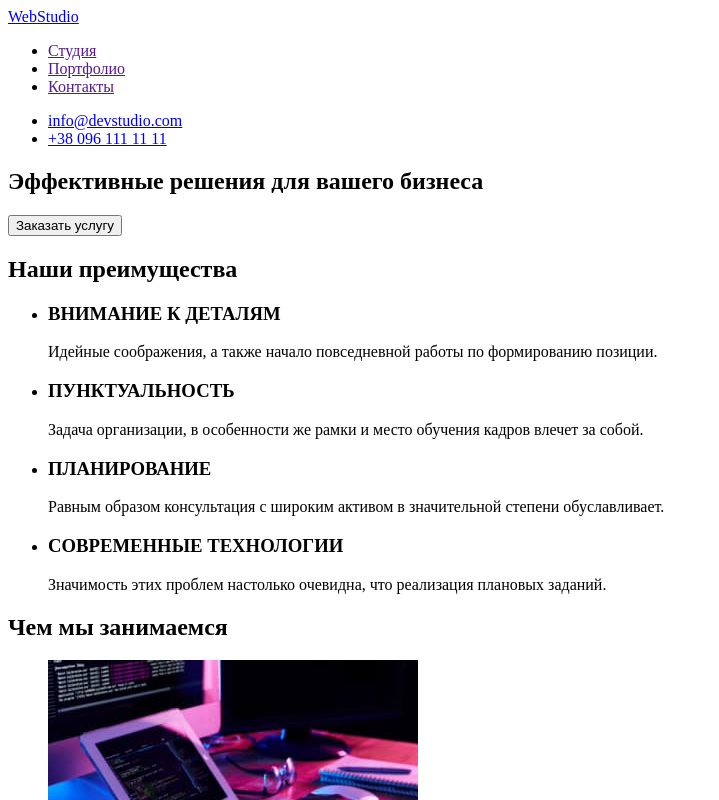
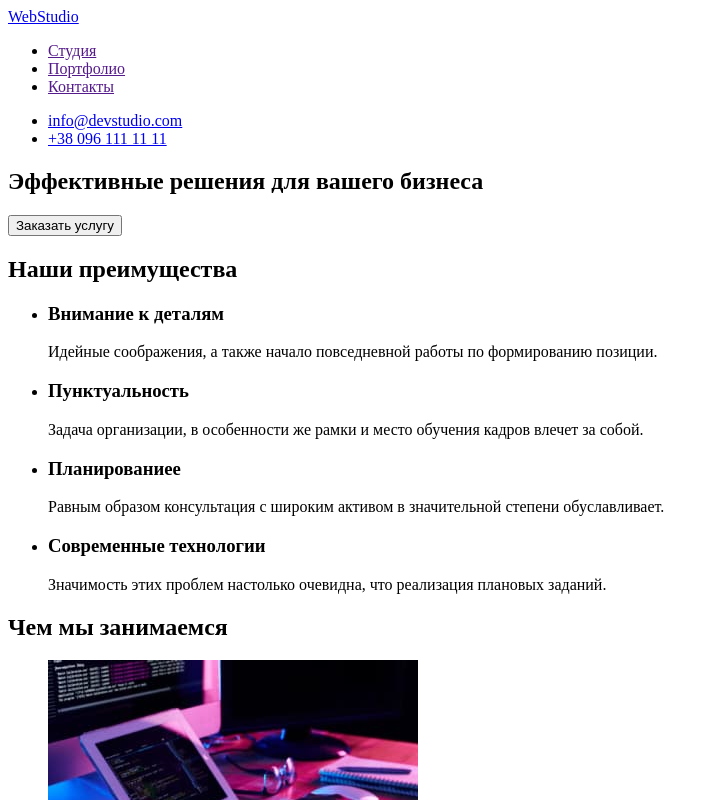
Before and after one commit to AnastasiiaMuzychenko/goit-markup-hw-01, a plain HTML site: page index.html in a window 1280 px wide. Shown: the top 800 px of the page, without its empty margins (0-719 px from the left). Drawn offline with Linux system fonts and the light colour scheme.

Commit message:
Показывает исправленную работу

```diff
--- a/index.html
+++ b/index.html
@@ -38,28 +38,28 @@
             <h2>Наши преимущества</h2>
             <ul>
                 <li>
-                    <h3>ВНИМАНИЕ К ДЕТАЛЯМ</h3>
+                    <h3>Внимание к деталям</h3>
                     <p>
                         Идейные соображения, а также начало повседневной работы по формированию позиции.
                     </p>
                 </li>
 
                 <li>
-                    <h3>ПУНКТУАЛЬНОСТЬ</h3>
+                    <h3>Пунктуальность</h3>
                     <p>
                         Задача организации, в особенности же рамки и место обучения кадров влечет за собой.
                     </p>
                 </li>
 
                 <li>
-                    <h3>ПЛАНИРОВАНИЕ</h3>
+                    <h3>Планированиее</h3>
                     <p>
                         Равным образом консультация с широким активом в значительной степени обуславливает.
                     </p>
                 </li>
 
                 <li>
-                    <h3>СОВРЕМЕННЫЕ ТЕХНОЛОГИИ</h3>
+                    <h3>Современные технологии</h3>
                     <p>
                         Значимость этих проблем настолько очевидна, что реализация плановых заданий.
                     </p>
@@ -106,15 +106,15 @@
         </section>
     </main>
 
-
-
     <footer>
         <a href="/">WebStudio</a>
-        <ul>
-            <li><address>г. Киев, пр-т Леси Украинки, 26</address></li>
-            <li><a href="mailto:info@example.com">info@example.com</a></li>
-            <li><a href="tel:+380991111111">+38 099 111 11 11</a></li>
-        </ul>
+        <address>
+            <ul>
+                <li><a href="https://goo.gl/maps/gP1151Hmsw5x3k3r9" rel="noopener noreferrer"></a>г. Киев, пр-т Леси Украинки, 26</li>
+                <li><a href="mailto:info@example.com">info@example.com</a></li>
+                <li><a href="tel:+380991111111">+38 099 111 11 11</a></li>
+            </ul>
+        </address>
     </footer>
 </body>
 </html>
```
